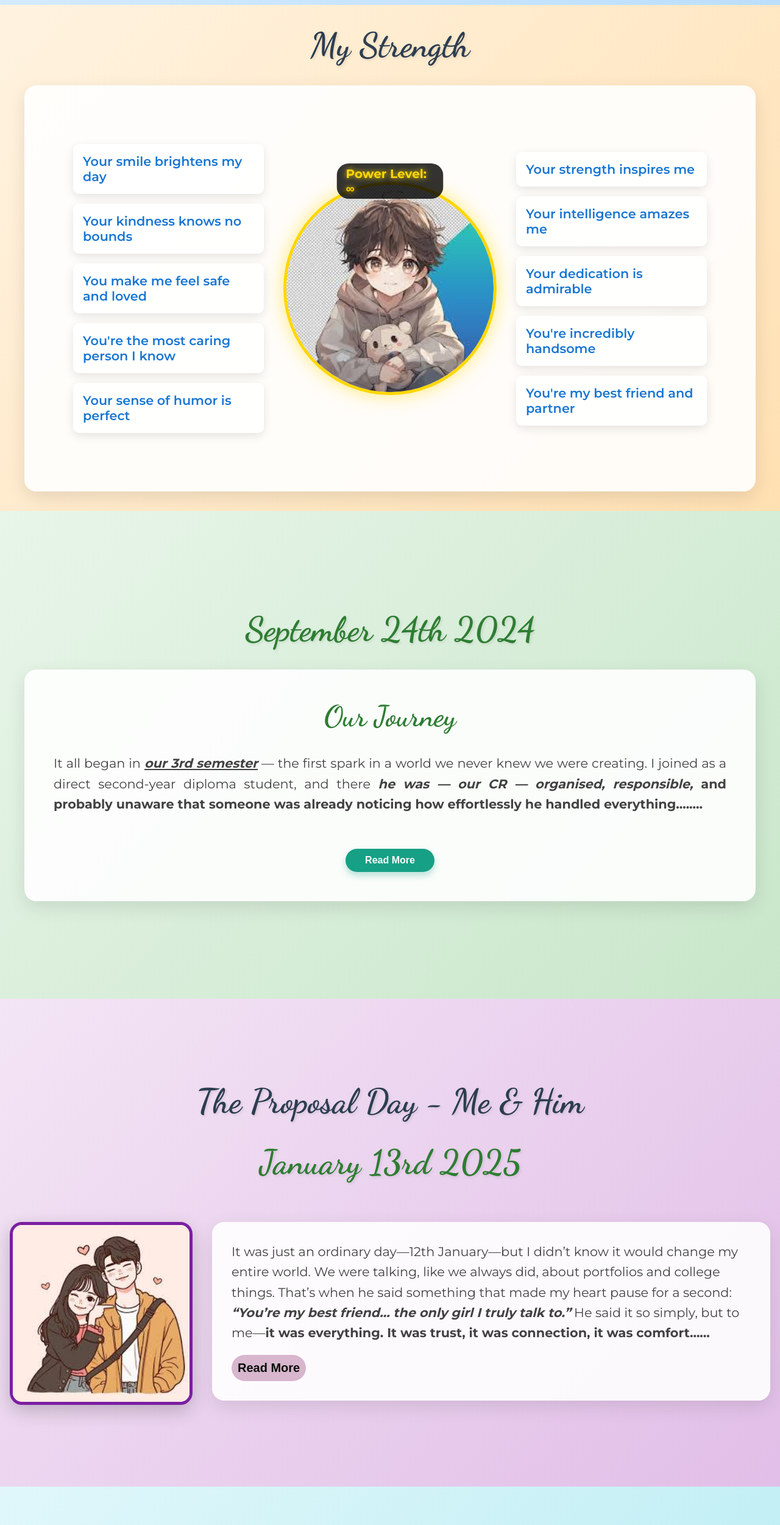
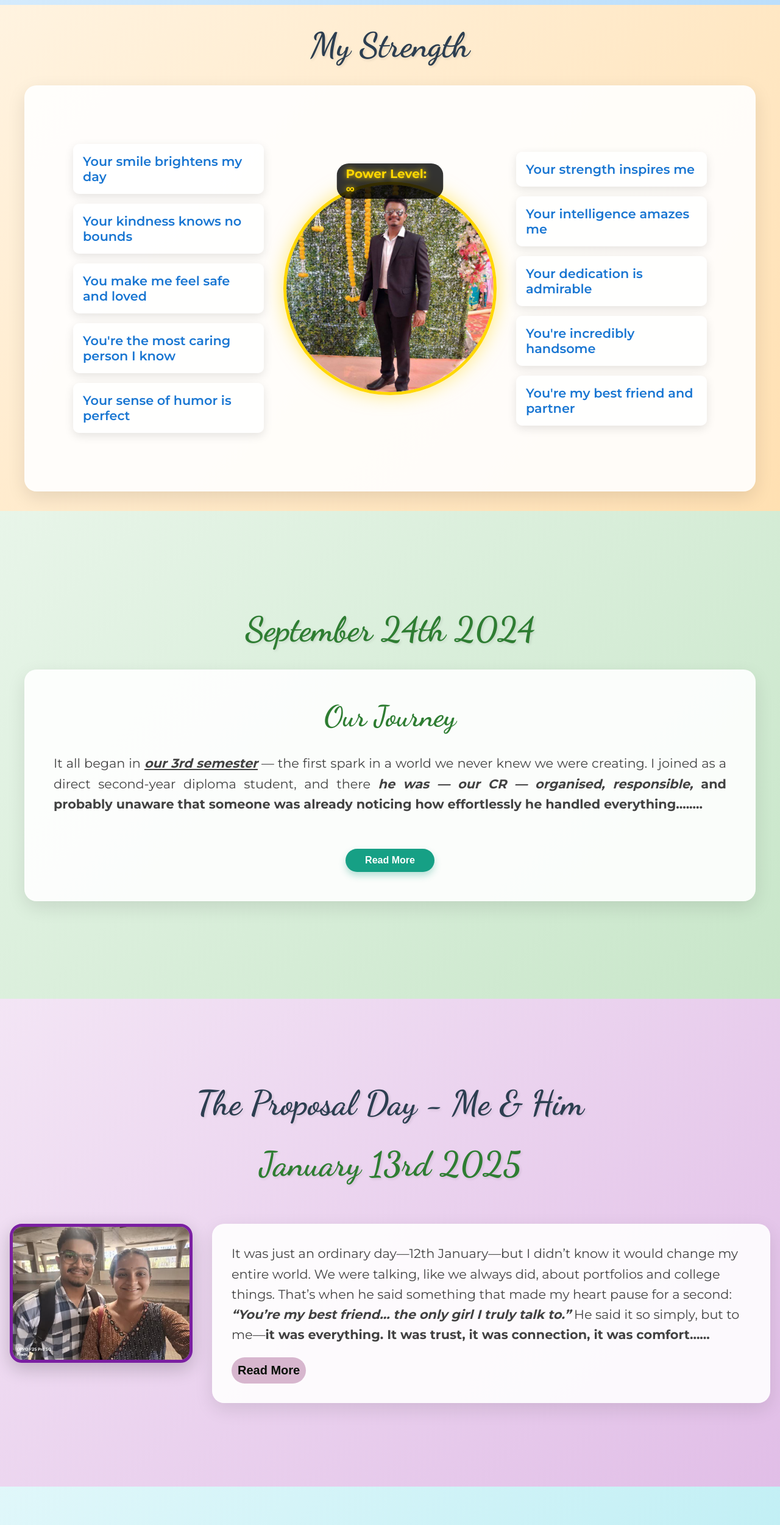
Before and after one commit to AkshataBhoi/VS-birthday, a plain HTML site: page index.html in a window 1280 px wide. Shown: the part 1592-4093 px from the top of the page at 61% size. Drawn offline with Linux system fonts and the light colour scheme.

Commit message:
completed

```diff
--- a/index.html
+++ b/index.html
@@ -3,7 +3,7 @@
 <head>
     <meta charset="UTF-8">
     <meta name="viewport" content="width=device-width, initial-scale=1.0">
-    <title> Birthday Special</title>
+    <title> Birthday Special </title>
     <link rel="stylesheet" href="styles.css">
     <link rel="preconnect" href="https://fonts.googleapis.com">
     <link rel="preconnect" href="https://fonts.gstatic.com" crossorigin>
@@ -67,7 +67,7 @@
                     <div class="power-level">
                         <span>Power Level: ∞</span>
                     </div>
-                    <img src="./images/vs.jpg" alt="My Love" class="main-photo">
+                    <img src="./images/Mr.Handsome.jpg" alt="My Love" class="main-photo">
                 </div>
                 <div class="right-qualities"></div>
             </div>
@@ -82,7 +82,7 @@
                     It all began in <b><u><i>our 3rd semester</i></u></b> — the first spark in a world we never knew we were creating. I joined as a direct second-year diploma student, and there <b><i>he was — our CR — organised, responsible,</i> and probably unaware that someone was already noticing how effortlessly he handled everything........</b><br><br>
                 </p>
                 <span id="span2" style="display: inline;"> </span>
-                <span class="mybox2" id="mybox1id1">
+                <span class="mybox2" id="mybox1id1" style="text-align:justify ;">
                     Our first real conversation? 24th September 2024, during our first unit test. Nervous? Yes. Awkward? Maybe. But we talked about everything—past colleges, where we lived, assignments, practicals—and just like that, something quietly clicked.<br><br>
                     <b><i>Oh, and I remember this so clearly: I once called him in college, and he was so adorably confused about who it was, but still replied with the sweetest politeness. That was the first time I heard his voice—deep, calm, and unexpectedly comforting. Something about it just stayed with me.</i></b><br><br>
                     We slowly became good friends, our calls and chats getting longer.<br><br>
@@ -102,7 +102,7 @@
 
             <div class="proposal-flex-container">
               <div class="proposal-photo">
-                <img src="./images/VsAk.jpg" alt="Our First Day" class="proposal-image" style="width: 300px;">
+                <img src="./images/FirstDate.jpeg" alt="Our First Day" class="proposal-image" style="width: 300px;">
               </div>
               <div class="proposal-message">
                 <p>
```
Also changed, not shown: images/FirstDate.jpeg (added).
